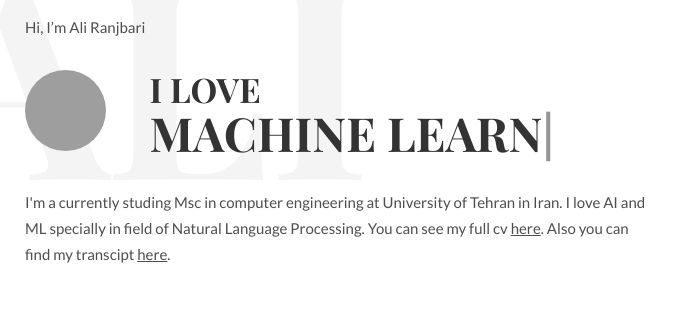
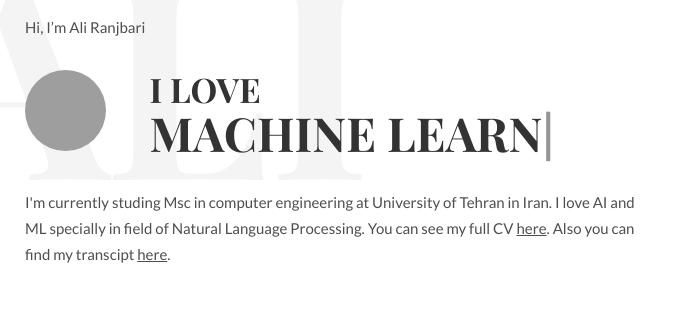
Before and after one commit to AliRanjbari/AliRanjbari.github.io, a plain HTML site: page index.html in a window 1280 px wide. Shown: the part 158-475 px from the top of the page, 304-979 px from the left. Drawn offline with Linux system fonts and the light colour scheme; grey boxes are pictures that could not be loaded.

Commit message:
Update index.html
correct some typo

```diff
--- a/index.html
+++ b/index.html
@@ -52,7 +52,7 @@
 					<h1>I love<br><span id="typed"></span></h1>
 				</div>
 				<p>
-					I'm a currently studing Msc in computer engineering at University of Tehran in Iran. I love AI and ML specially in field of Natural Language Processing. You can see my full cv <a href="./files/CV.pdf">here</a>. Also you can find my transcipt <a href="./files/transcipt.pdf">here</a>.
+					I'm currently studing Msc in computer engineering at University of Tehran in Iran. I love AI and ML specially in field of Natural Language Processing. You can see my full CV <a href="./files/CV.pdf">here</a>. Also you can find my transcipt <a href="./files/transcipt.pdf">here</a>.
 				</p>
 			</div>
 		</div>
```
